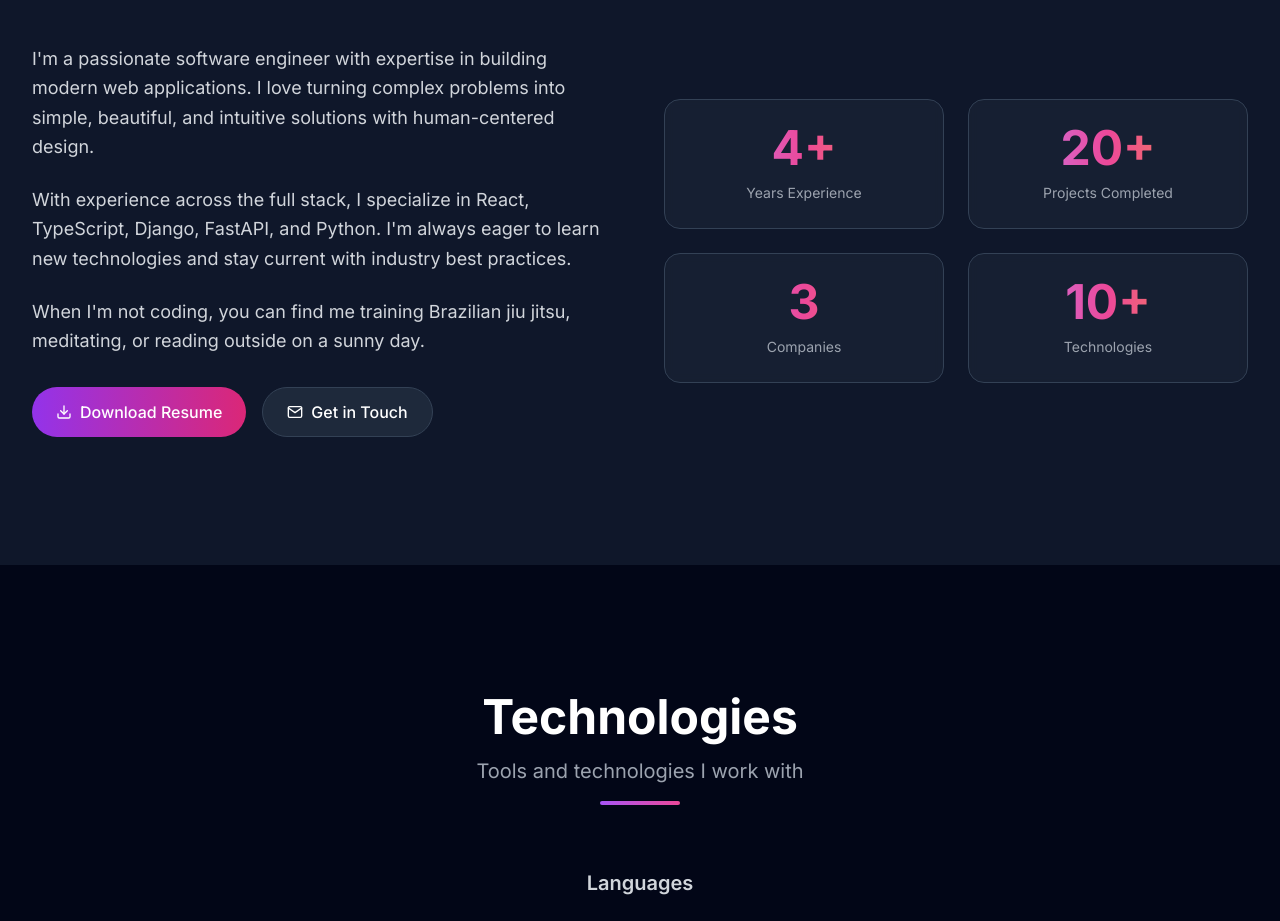
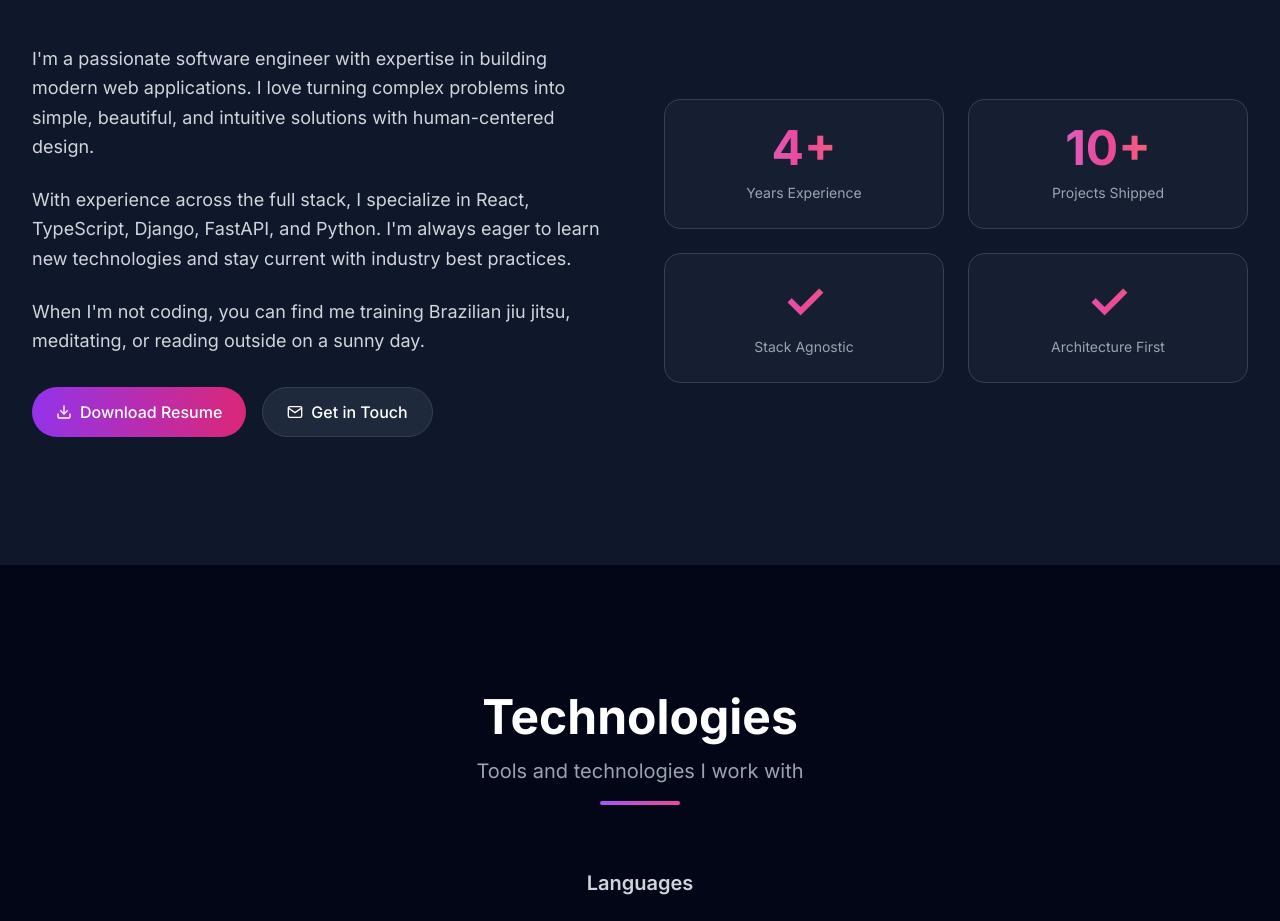
Before and after one commit to gkatsikis/gkats-portfolio, a React (Vite) app: page / in a window 1280 px wide. Shown: the part 1060-1981 px from the top of the page. Built offline with nearby package versions, Linux system fonts and the light colour scheme.

Commit message:
adjust company and experience stats

```diff
--- a/src/components/sections/About.jsx
+++ b/src/components/sections/About.jsx
@@ -62,9 +62,9 @@ function About() {
           >
             {[
               { number: '4+', label: 'Years Experience' },
-              { number: '20+', label: 'Projects Completed' },
-              { number: '3', label: 'Companies' },
-              { number: '10+', label: 'Technologies' },
+              { number: '10+', label: 'Projects Shipped' },
+              { number: '✓', label: 'Stack Agnostic' },
+              { number: '✓', label: 'Architecture First' },
             ].map((stat, index) => (
               <motion.div
                 key={stat.label}
```
